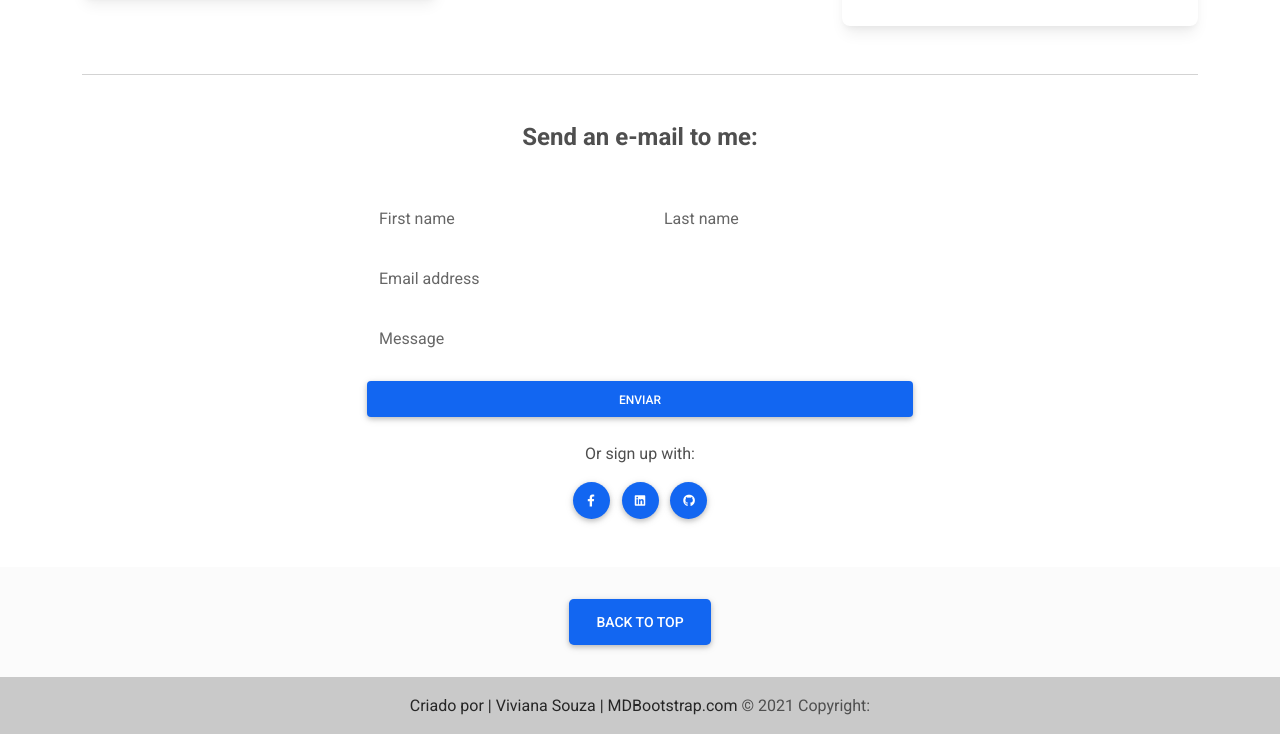
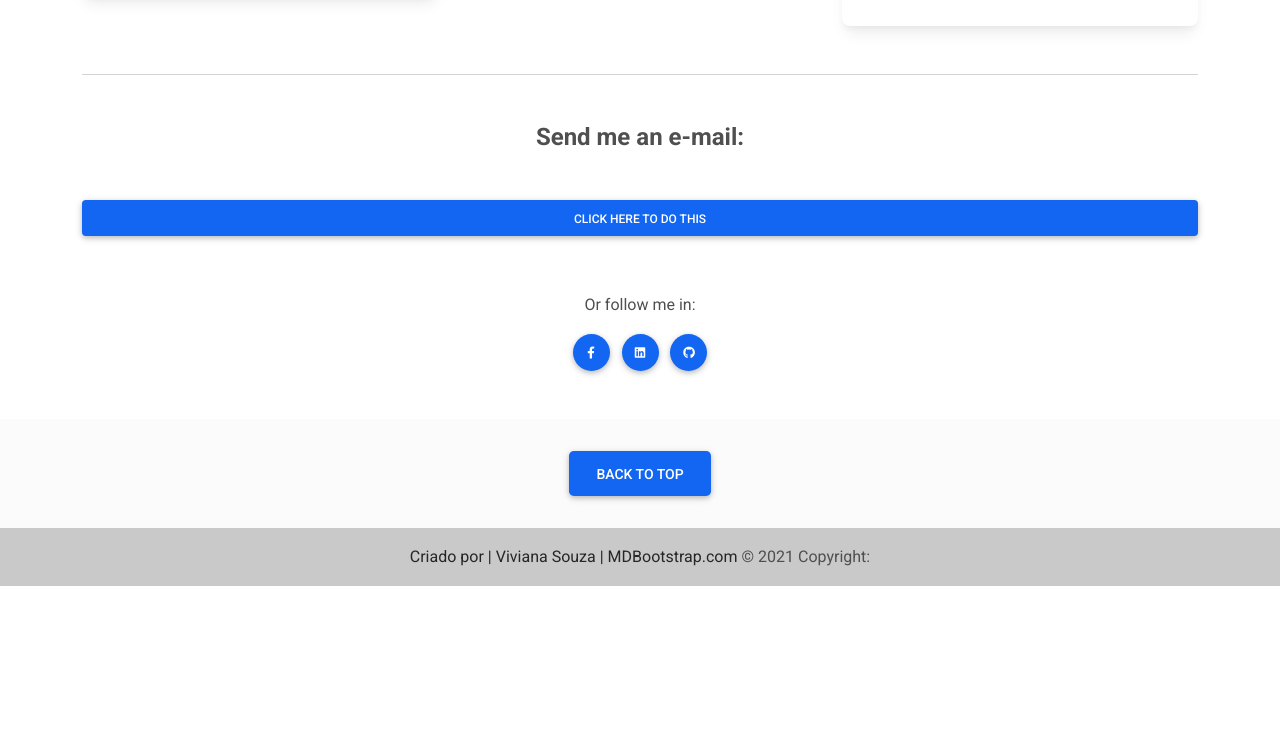
Before and after one commit to vivianassis/teste-porfolio, a plain HTML site: page index.html in a window 1280 px wide. Shown: the part 5129-5863 px from the top of the page. After the commit the page ends 5715 px from the top, so only its background shows below. Drawn offline with nearby package versions, Linux system fonts and the light colour scheme.

Commit message:
Organizando informações

```diff
--- a/index.html
+++ b/index.html
@@ -146,6 +146,7 @@
                     </a>
                 </div>
                 <!-- Carousel wrapper -->
+
     </header>
     <!--Main layout-->
     <main class="mt-5">
@@ -525,55 +526,22 @@
             </section>
 
 
-            <!--Formulário-->
+            <!--Email-->
             <hr class="my-5" />
 
-            <!--Section: Content-->
             <section id="email" class="mb-5">
-                <h4 class="mb-5 text-center"><strong>Send an e-mail to me:</strong></h4>
+                <h4 class="mb-5 text-center"><strong>Send me an e-mail:</strong></h4>
+                <a href = "mailto:vivianassis11@gmail.com">
+                    <button type="submit" class="btn btn-primary btn-block mb-6" target="_blank">
+                        Click here to do this
+                </button>
+                </a>
 
-                <div class="row d-flex justify-content-center">
-                    <div class="col-md-6">
-                        <form>
-                            <!-- 2 column grid layout with text inputs for the first and last names -->
-                            <div class="row mb-4">
-                                <div class="col">
-                                    <div class="form-outline">
-                                        <input type="text" id="form3Example1" class="form-control" />
-                                        <label class="form-label" for="form3Example1">First name</label>
-                                    </div>
-                                </div>
-                                <div class="col">
-                                    <div class="form-outline">
-                                        <input type="text" id="form3Example2" class="form-control" />
-                                        <label class="form-label" for="form3Example2">Last name</label>
-                                    </div>
-                                </div>
-                            </div>
+                            <!-- Fim do Email-->
 
-                            <!-- Email input -->
-                            <div class="form-outline mb-4">
-                                <input type="email" id="form3Example3" class="form-control" />
-                                <label class="form-label" for="form3Example3">Email address</label>
-                            </div>
-
-                            <!-- Password input -->
-                            <div class="form-outline mb-4">
-                                <input type="textarea" id="form3Example4" class="form-control" />
-                                <label class="form-label" for="form3Example4">Message</label>
-                            </div>
-
-
-
-                            <!-- Submit button -->
-                            <button type="submit" class="btn btn-primary btn-block mb-4">
-                                Enviar
-                            </button>
-                            <!-- Fim do Formulário-->
-
-                            <!-- Register buttons -->
+                            <!-- Contatos -->
                             <div class="text-center">
-                                <p>Or sign up with:</p>
+                                <p>Or follow me in:</p>
                                 <button type="button" class="btn btn-primary btn-floating mx-1">
                                     <i class="fab fa-facebook-f"></i>
                                     <a href="https://www.facebook.com/profile.php?id=100010493748104"></a>
--- a/js/script.js
+++ b/js/script.js
@@ -1,9 +1,7 @@
-//MDB
-    <script
-        type="text/javascript"
-        src="https://cdnjs.cloudflare.com/ajax/libs/mdb-ui-kit/3.6.0/mdb.min.js"
-    ></script>
-
 //Carrousel
 const myCarousel = document.querySelector('#myCarousel')
 const carousel = new mdb.Carousel(myCarousel)
+
+//MDB
+        type="text/javascript"
+        src="https://cdnjs.cloudflare.com/ajax/libs/mdb-ui-kit/3.6.0/mdb.min.js"
```
Lines whose indentation alone changed are shown as unchanged.
